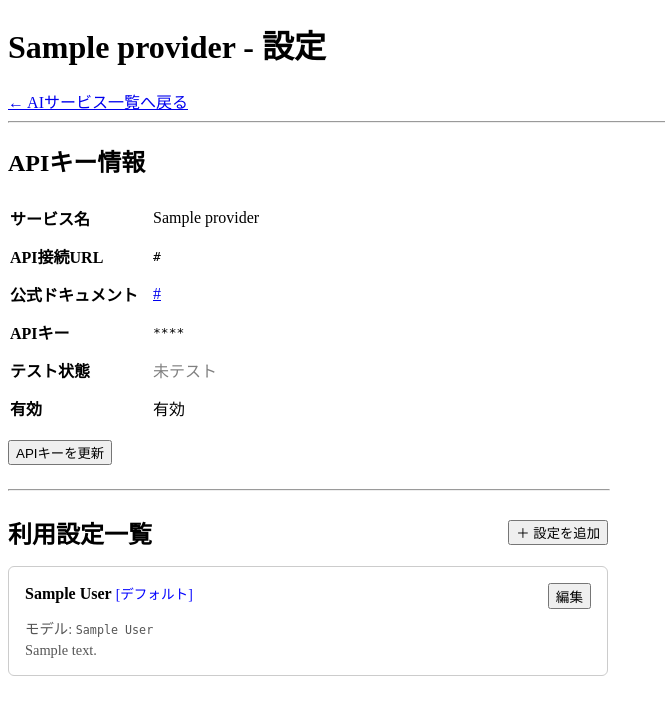
After one commit to apumjp0508/videoCreate_ai_agent, a Django app: page /dashboard/video-ai/1/credential/ in a window 1280 px wide. The commit adds this page. Shown: the top 715 px of the page, without its empty margins (0-665 px from the left). Run offline with Django 5.2, Linux system fonts and the light colour scheme; a user stored in the database is signed in; tables that the repository leaves empty hold one stand-in row (values such as "Sample post"); parts of the project's set-up code (start-up, migrations or seed data) failed here and were passed over.

Commit message:
動画生成AI登録画面作成

```diff
--- a/config/settings.py
+++ b/config/settings.py
@@ -39,6 +39,7 @@ INSTALLED_APPS = [
     'django.contrib.messages',
     'django.contrib.staticfiles',
     'accounts',
+    'video_ai',
 ]
 
 MIDDLEWARE = [
--- a/config/urls.py
+++ b/config/urls.py
@@ -20,4 +20,5 @@ from django.urls import include, path
 urlpatterns = [
     path('admin/', admin.site.urls),
     path('', include('accounts.urls', namespace='accounts')),
+    path('dashboard/video-ai/', include('video_ai.urls', namespace='video_ai')),
 ]
--- /dev/null
+++ b/video_ai/apps.py
@@ -0,0 +1,6 @@
+from django.apps import AppConfig
+
+
+class VideoAiConfig(AppConfig):
+    default_auto_field = 'django.db.models.BigAutoField'
+    name = 'video_ai'
--- /dev/null
+++ b/video_ai/templates/video_ai/credential_detail.html
@@ -0,0 +1,93 @@
+{% extends "accounts/base.html" %}
+
+{% block title %}{{ provider.provider_name }} - 設定{% endblock %}
+
+{% block content %}
+<h1>{{ provider.provider_name }} - 設定</h1>
+
+<a href="{% url 'video_ai:provider_list' %}">← AIサービス一覧へ戻る</a>
+
+<hr>
+
+<section style="max-width: 600px;">
+  <h2>APIキー情報</h2>
+  <table style="width: 100%; margin-bottom: 12px;">
+    <tr>
+      <th style="text-align: left; padding: 6px 0; width: 140px;">サービス名</th>
+      <td>{{ provider.provider_name }}</td>
+    </tr>
+    <tr>
+      <th style="text-align: left; padding: 6px 0;">API接続URL</th>
+      <td><code>{{ provider.api_base_url }}</code></td>
+    </tr>
+    {% if provider.docs_url %}
+    <tr>
+      <th style="text-align: left; padding: 6px 0;">公式ドキュメント</th>
+      <td><a href="{{ provider.docs_url }}" target="_blank" rel="noopener noreferrer">{{ provider.docs_url }}</a></td>
+    </tr>
+    {% endif %}
+    <tr>
+      <th style="text-align: left; padding: 6px 0;">APIキー</th>
+      <td><code>{{ credential.masked_api_key }}</code></td>
+    </tr>
+    <tr>
+      <th style="text-align: left; padding: 6px 0;">テスト状態</th>
+      <td>
+        {% if credential.test_status == 'success' %}
+          <span style="color: green;">成功</span>
+        {% elif credential.test_status == 'failed' %}
+          <span style="color: red;">失敗</span>
+        {% else %}
+          <span style="color: gray;">未テスト</span>
+        {% endif %}
+      </td>
+    </tr>
+    <tr>
+      <th style="text-align: left; padding: 6px 0;">有効</th>
+      <td>{% if credential.is_active %}有効{% else %}無効{% endif %}</td>
+    </tr>
+  </table>
+
+  <a href="{% url 'video_ai:credential_update' provider_id=provider.id %}">
+    <button>APIキーを更新</button>
+  </a>
+</section>
+
+<hr style="max-width: 600px; margin: 24px 0;">
+
+<section style="max-width: 600px;">
+  <div style="display: flex; justify-content: space-between; align-items: center;">
+    <h2 style="margin: 0;">利用設定一覧</h2>
+    <a href="{% url 'video_ai:config_create' provider_id=provider.id %}">
+      <button>＋ 設定を追加</button>
+    </a>
+  </div>
+
+  {% if configs %}
+  <div style="margin-top: 16px; display: flex; flex-direction: column; gap: 12px;">
+    {% for config in configs %}
+    <div style="border: 1px solid #ccc; border-radius: 6px; padding: 16px;">
+      <div style="display: flex; justify-content: space-between; align-items: flex-start;">
+        <div>
+          <strong>{{ config.config_name }}</strong>
+          {% if config.is_default %}<span style="color: blue; font-size: 0.85em;">[デフォルト]</span>{% endif %}
+          {% if not config.is_active %}<span style="color: gray; font-size: 0.85em;">[無効]</span>{% endif %}
+        </div>
+        <a href="{% url 'video_ai:config_update' provider_id=provider.id config_id=config.id %}">
+          <button style="font-size: 0.85em;">編集</button>
+        </a>
+      </div>
+      <p style="margin: 8px 0 0; font-size: 0.9em; color: #555;">
+        モデル: <code>{{ config.model_name }}</code>
+      </p>
+      {% if config.description %}
+      <p style="margin: 4px 0 0; font-size: 0.9em; color: #555;">{{ config.description }}</p>
+      {% endif %}
+    </div>
+    {% endfor %}
+  </div>
+  {% else %}
+  <p style="margin-top: 16px; color: #888;">まだ利用設定がありません。「設定を追加」から作成してください。</p>
+  {% endif %}
+</section>
+{% endblock %}
--- /dev/null
+++ b/video_ai/urls.py
@@ -0,0 +1,14 @@
+from django.urls import path
+
+from . import views
+
+app_name = 'video_ai'
+
+urlpatterns = [
+    path('', views.ProviderListView.as_view(), name='provider_list'),
+    path('<int:provider_id>/register/', views.CredentialRegisterView.as_view(), name='credential_register'),
+    path('<int:provider_id>/credential/', views.CredentialDetailView.as_view(), name='credential_detail'),
+    path('<int:provider_id>/credential/update/', views.CredentialUpdateView.as_view(), name='credential_update'),
+    path('<int:provider_id>/config/create/', views.ConfigCreateView.as_view(), name='config_create'),
+    path('<int:provider_id>/config/<int:config_id>/update/', views.ConfigUpdateView.as_view(), name='config_update'),
+]
--- /dev/null
+++ b/video_ai/views.py
@@ -0,0 +1,207 @@
+from django.contrib.auth.mixins import LoginRequiredMixin
+from django.db import transaction
+from django.shortcuts import get_object_or_404, redirect, render
+from django.views import View
+
+from .forms import ConfigForm, CredentialForm
+from .models import UserVideoAiConfig, UserVideoAiCredential, VideoAiProvider
+
+
+class ProviderListView(LoginRequiredMixin, View):
+    login_url = '/login/'
+
+    def get(self, request):
+        providers = VideoAiProvider.objects.filter(is_active=True)
+        credentials = UserVideoAiCredential.objects.filter(
+            user=request.user,
+        ).select_related('provider')
+        credential_map = {c.provider_id: c for c in credentials}
+
+        provider_data = []
+        for provider in providers:
+            credential = credential_map.get(provider.id)
+            provider_data.append({
+                'provider': provider,
+                'credential': credential,
+            })
+
+        return render(request, 'video_ai/provider_list.html', {
+            'provider_data': provider_data,
+        })
+
+
+class CredentialRegisterView(LoginRequiredMixin, View):
+    login_url = '/login/'
+
+    def get(self, request, provider_id):
+        provider = get_object_or_404(VideoAiProvider, id=provider_id, is_active=True)
+        existing = UserVideoAiCredential.objects.filter(
+            user=request.user, provider=provider
+        ).first()
+        if existing:
+            return redirect('video_ai:credential_detail', provider_id=provider_id)
+
+        form = CredentialForm()
+        return render(request, 'video_ai/credential_register.html', {
+            'provider': provider,
+            'form': form,
+        })
+
+    def post(self, request, provider_id):
+        provider = get_object_or_404(VideoAiProvider, id=provider_id, is_active=True)
+        existing = UserVideoAiCredential.objects.filter(
+            user=request.user, provider=provider
+        ).first()
+        if existing:
+            return redirect('video_ai:credential_detail', provider_id=provider_id)
+
+        form = CredentialForm(request.POST)
+        if form.is_valid():
+            credential = form.save(commit=False)
+            credential.user = request.user
+            credential.provider = provider
+            credential.save()
+            return redirect('video_ai:credential_detail', provider_id=provider_id)
+
+        return render(request, 'video_ai/credential_register.html', {
+            'provider': provider,
+            'form': form,
+        })
+
+
+class CredentialDetailView(LoginRequiredMixin, View):
+    login_url = '/login/'
+
+    def get(self, request, provider_id):
+        provider = get_object_or_404(VideoAiProvider, id=provider_id, is_active=True)
+        credential = get_object_or_404(
+            UserVideoAiCredential, user=request.user, provider=provider
+        )
+        configs = UserVideoAiConfig.objects.filter(
+            user=request.user, provider=provider
+        ).order_by('-is_default', '-created_at')
+
+        return render(request, 'video_ai/credential_detail.html', {
+            'provider': provider,
+            'credential': credential,
+            'configs': configs,
+        })
+
+
+class CredentialUpdateView(LoginRequiredMixin, View):
+    login_url = '/login/'
+
+    def get(self, request, provider_id):
+        provider = get_object_or_404(VideoAiProvider, id=provider_id, is_active=True)
+        credential = get_object_or_404(
+            UserVideoAiCredential, user=request.user, provider=provider
+        )
+        form = CredentialForm(instance=credential)
+        return render(request, 'video_ai/credential_update.html', {
+            'provider': provider,
+            'credential': credential,
+            'form': form,
+        })
+
+    def post(self, request, provider_id):
+        provider = get_object_or_404(VideoAiProvider, id=provider_id, is_active=True)
+        credential = get_object_or_404(
+            UserVideoAiCredential, user=request.user, provider=provider
+        )
+        form = CredentialForm(request.POST, instance=credential)
+        if form.is_valid():
+            credential = form.save(commit=False)
+            credential.test_status = UserVideoAiCredential.TEST_STATUS_UNTESTED
+            credential.save()
+            return redirect('video_ai:credential_detail', provider_id=provider_id)
+
+        return render(request, 'video_ai/credential_update.html', {
+            'provider': provider,
+            'credential': credential,
+            'form': form,
+        })
+
+
+class ConfigCreateView(LoginRequiredMixin, View):
+    login_url = '/login/'
+
+    def get(self, request, provider_id):
+        provider = get_object_or_404(VideoAiProvider, id=provider_id, is_active=True)
+        credential = get_object_or_404(
+            UserVideoAiCredential, user=request.user, provider=provider
+        )
+        form = ConfigForm()
+        return render(request, 'video_ai/config_form.html', {
+            'provider': provider,
+            'credential': credential,
+            'form': form,
+            'action': 'create',
+        })
+
+    def post(self, request, provider_id):
+        provider = get_object_or_404(VideoAiProvider, id=provider_id, is_active=True)
+        credential = get_object_or_404(
+            UserVideoAiCredential, user=request.user, provider=provider
+        )
+        form = ConfigForm(request.POST)
+        if form.is_valid():
+            with transaction.atomic():
+                config = form.save(commit=False)
+                config.user = request.user
+                config.provider = provider
+                config.credential = credential
+                if config.is_default:
+                    UserVideoAiConfig.objects.filter(
+                        user=request.user, provider=provider
+                    ).update(is_default=False)
+                config.save()
+            return redirect('video_ai:credential_detail', provider_id=provider_id)
+
+        return render(request, 'video_ai/config_form.html', {
+            'provider': provider,
+            'credential': credential,
+            'form': form,
+            'action': 'create',
+        })
+
+
+class ConfigUpdateView(LoginRequiredMixin, View):
+    login_url = '/login/'
+
+    def get(self, request, provider_id, config_id):
+        provider = get_object_or_404(VideoAiProvider, id=provider_id, is_active=True)
+        config = get_object_or_404(
+            UserVideoAiConfig, id=config_id, user=request.user, provider=provider
+        )
+        form = ConfigForm(instance=config)
+        return render(request, 'video_ai/config_form.html', {
+            'provider': provider,
+            'credential': config.credential,
+            'form': form,
+            'action': 'update',
+            'config': config,
+        })
+
+    def post(self, request, provider_id, config_id):
+        provider = get_object_or_404(VideoAiProvider, id=provider_id, is_active=True)
+        config = get_object_or_404(
+            UserVideoAiConfig, id=config_id, user=request.user, provider=provider
+        )
+        form = ConfigForm(request.POST, instance=config)
+        if form.is_valid():
+            with transaction.atomic():
+                updated = form.save(commit=False)
+                if updated.is_default:
+                    UserVideoAiConfig.objects.filter(
+                        user=request.user, provider=provider
+                    ).exclude(id=config_id).update(is_default=False)
+                updated.save()
+            return redirect('video_ai:credential_detail', provider_id=provider_id)
+
+        return render(request, 'video_ai/config_form.html', {
+            'provider': provider,
+            'credential': config.credential,
+            'form': form,
+            'action': 'update',
+            'config': config,
+        })
```
Also changed, not shown: accounts/templates/accounts/dashboard.html (+7 -0 lines), video_ai/forms.py (added, +32 -0 lines), video_ai/management/commands/seed_video_ai_providers.py (added, +42 -0 lines), video_ai/models.py (added, +90 -0 lines), video_ai/templates/video_ai/config_form.html (added, +32 -0 lines), video_ai/templates/video_ai/credential_register.html (added, +43 -0 lines), video_ai/templates/video_ai/credential_update.html (added, +37 -0 lines), video_ai/templates/video_ai/provider_list.html (added, +47 -0 lines), video_ai/__init__.py (added), video_ai/management/__init__.py (added), video_ai/management/commands/__init__.py (added), video_ai/migrations/0001_initial.py (added), video_ai/migrations/__init__.py (added).
